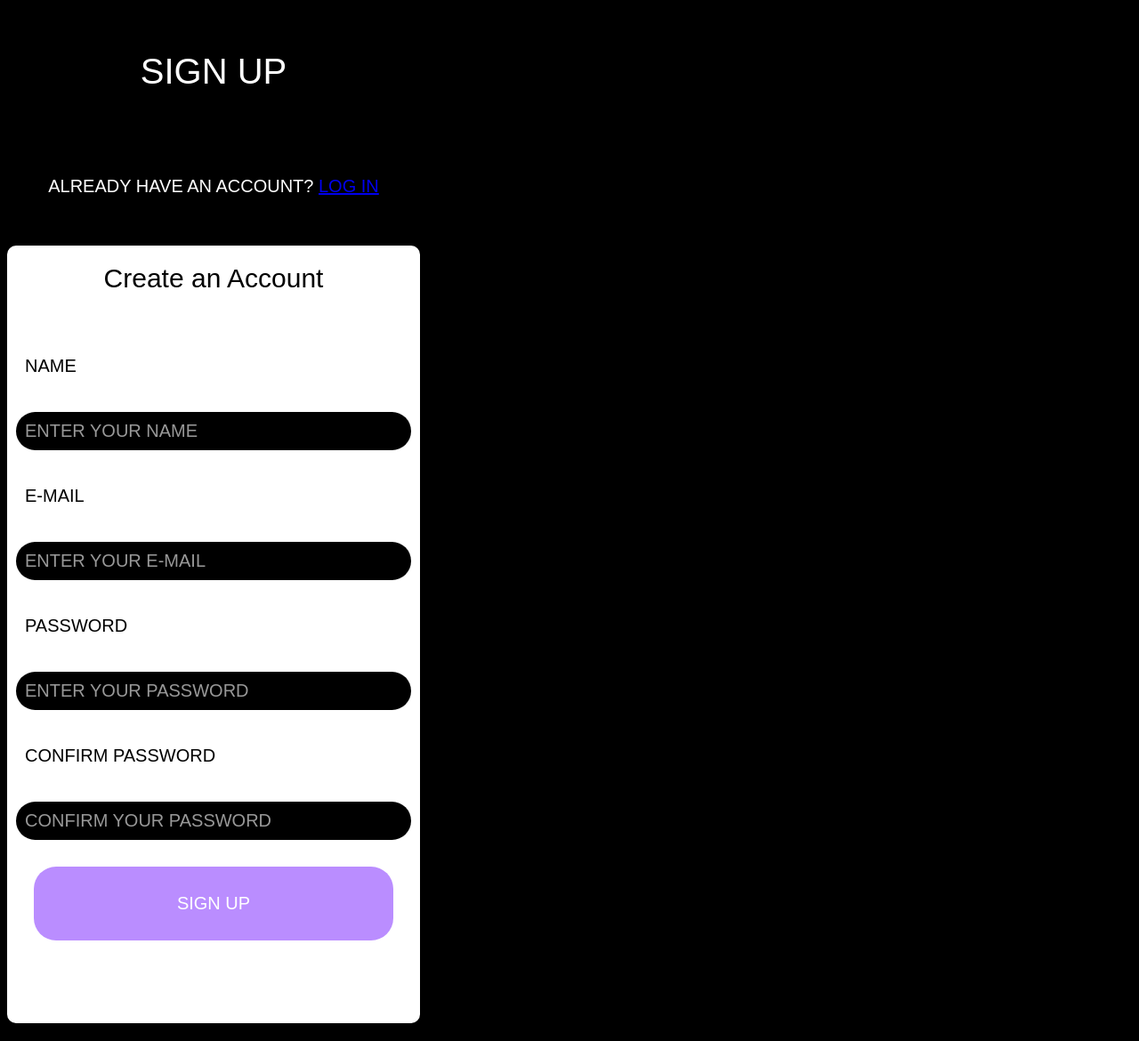
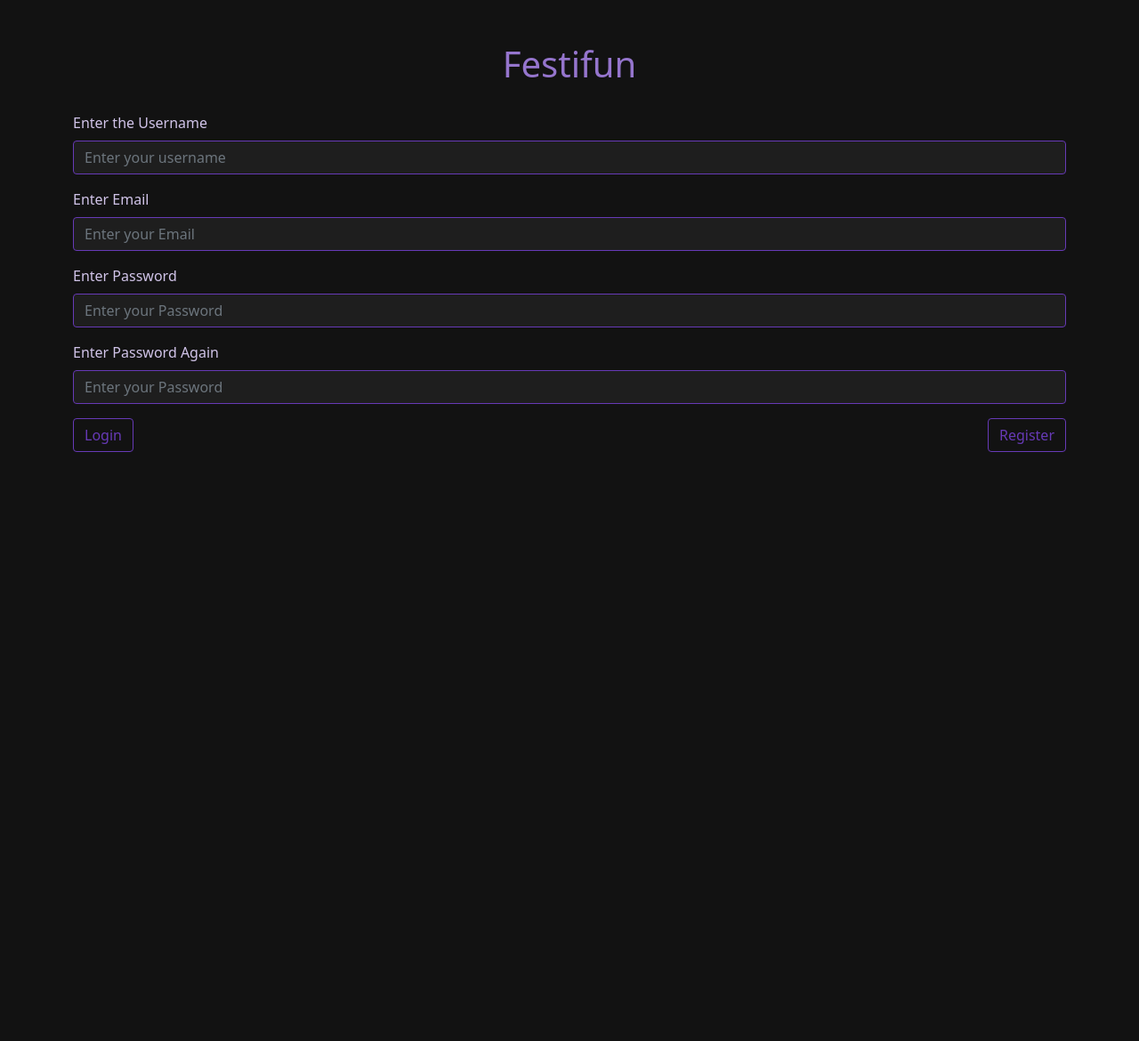
Before and after one commit to Anastaciass/FestiFun, a Flask app: template Project1/EduFun/templates/signup.html in a window 1280 px wide. Shown: the whole page at 89% size. After the commit the page ends 508 px from the top, so only its background shows below. Run offline with Flask 3, Linux system fonts and the light colour scheme; the template is opened without the code that fills it, so the values that code supplies are empty.

Commit message:
upgraded login, signup & app.py

```diff
--- a/Project1/EduFun/app.py
+++ b/Project1/EduFun/app.py
@@ -10,5 +10,21 @@ def home():
 def guestlist():
     return render_template('guestlist.html')
 
+@app.route('/login')
+def login():
+    return render_template('login.html')
+
+@app.route('/signup')
+def signup():
+    return render_template('signup.html')
+
+@app.route('/mainuser')
+def mainuser():
+    return render_template('mainuser.html')
+
+@app.route('/settings')
+def settings():
+    return render_template('settings.html')
+
 if __name__ == '__main__':
     app.run(debug=True)
--- a/Project1/EduFun/templates/signup.html
+++ b/Project1/EduFun/templates/signup.html
@@ -2,35 +2,68 @@
 <html lang="en">
 <head>
     <meta charset="UTF-8">
+    <meta http-equiv="X-UA-Compatible" content="IE=edge">
     <meta name="viewport" content="width=device-width, initial-scale=1.0">
-    <title>Sign up</title>
-    <link rel="stylesheet" href="styles.css">
-
+    <script src="https://cdn.jsdelivr.net/npm/bootstrap@5.1.1/dist/js/bootstrap.bundle.min.js" integrity="sha384-/bQdsTh/da6pkI1MST/rWKFNjaCP5gBSY4sEBT38Q/9RBh9AH40zEOg7Hlq2THRZ" crossorigin="anonymous"></script>
+    <link href="https://cdn.jsdelivr.net/npm/bootstrap@5.1.1/dist/css/bootstrap.min.css" rel="stylesheet" integrity="sha384-F3w7mX95PdgyTmZZMECAngseQB83DfGTowi0iMjiWaeVhAn4FJkqJByhZMI3AhiU" crossorigin="anonymous">
+    <style>
+        body {
+            background-color: #121212;
+            color: #EDEDED;
+        }
+        .form-label {
+            color: #D1C4E9;
+        }
+        .btn-outline-dark {
+            border-color: #673AB7;
+            color: #673AB7;
+        }
+        .btn-outline-dark:hover {
+            background-color: #673AB7;
+            color: #EDEDED;
+        }
+        .form-control {
+            background-color: #1E1E1E;
+            color: #EDEDED;
+            border-color: #673AB7;
+        }
+        .form-control:focus {
+            border-color: #9575CD;
+            box-shadow: 0 0 0 0.2rem rgba(103, 58, 183, 0.25);
+        }
+        .title {
+            color: #9575CD;
+            text-align: center;
+            margin-bottom: 30px;
+        }
+    </style>
+    <title>Register</title>
 </head>
-
-<header>SIGN UP</header>
-
 <body>
-    <p class="text">ALREADY HAVE AN ACCOUNT? <a href="index.html">LOG IN</a></p>
-
-    <div>
-        <p class="subtitle">Create an Account</p>
-
-        <p class="info">NAME</p>
-        <p class="enter">ENTER YOUR NAME</p>
-        <p class="info">E-MAIL</p>
-        <p class="enter">ENTER YOUR E-MAIL</p>
-        <p class="info">PASSWORD</p>
-        <p class="enter">ENTER YOUR PASSWORD</p>
-        <p class="info">CONFIRM PASSWORD</p>
-        <p class="enter">CONFIRM YOUR PASSWORD</p>
-
-        <p class="button">SIGN UP</p>
-
-        <p>whitespace</p>
+    <div class="container my-5">
+        <h1 class="title">Festifun</h1>
+        <form action="/signup" method="POST">
+            <div class="mb-3">
+                <label for="username" class="form-label">Enter the Username</label>
+                <input id="username" name="username" type="text" class="form-control" placeholder="Enter your username">
+            </div>
+            <div class="mb-3">
+                <label for="email" class="form-label">Enter Email</label>
+                <input id="email" name="email" type="email" class="form-control" placeholder="Enter your Email">
+            </div>
+            <div class="mb-3">
+                <label for="password1" class="form-label">Enter Password</label>
+                <input id="password1" name="password1" type="password" class="form-control" placeholder="Enter your Password">
+            </div>
+            <div class="mb-3">
+                <label for="password2" class="form-label">Enter Password Again</label>
+                <input id="password2" name="password2" type="password" class="form-control" placeholder="Enter your Password">
+            </div>
+            <div class="d-flex justify-content-between">
+                <a href="/login" class="btn btn-outline-dark">Login</a>
+                <button type="submit" class="btn btn-outline-dark">Register</button>
+            </div>
+        </form>
     </div>
-
-
 </body>
-
 </html>
```
Also changed, not shown: Project1/EduFun/templates/login.html (+52 -7 lines).
